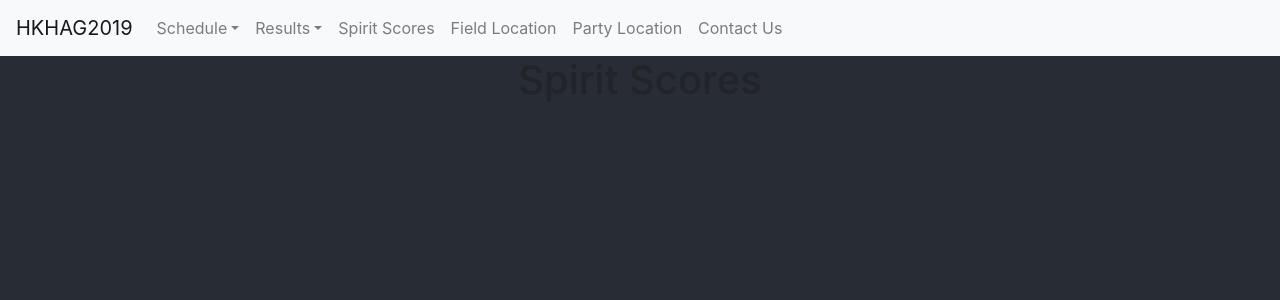
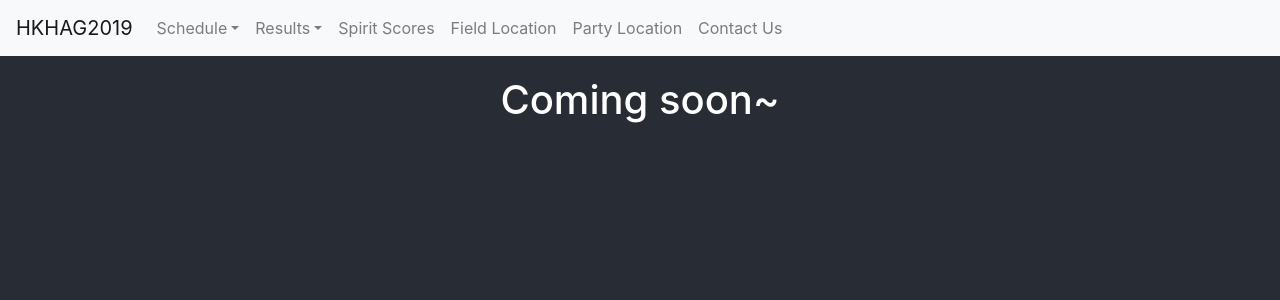
Before and after one commit to gigilaw/HKPAT_2019, a React (Create React App) app: page /spirit in a window 1280 px wide. Shown: the top 300 px of the page. Built offline with nearby package versions, Linux system fonts and the light colour scheme.

Commit message:
Spirit component update

```diff
--- a/src/component/spiritScores.jsx
+++ b/src/component/spiritScores.jsx
@@ -2,7 +2,13 @@ import React, { Component } from 'react'
 
 class Spirit extends Component {
 	render() {
-		return <h1>Spirit Scores</h1>
+		return (
+			<div>
+				<div className="title">
+					<h1>Coming soon~</h1>
+				</div>
+			</div>
+		)
 	}
 }
 
```
